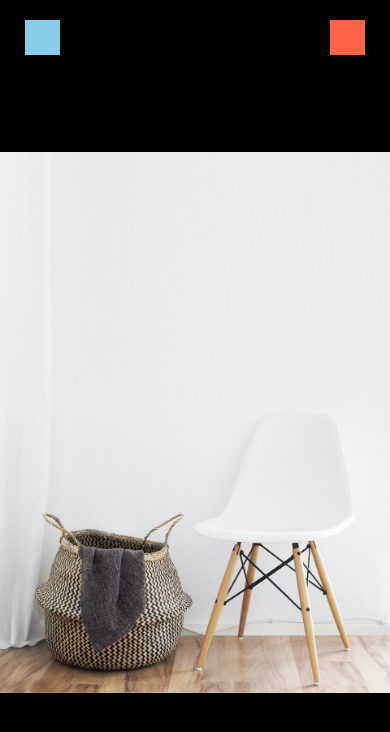
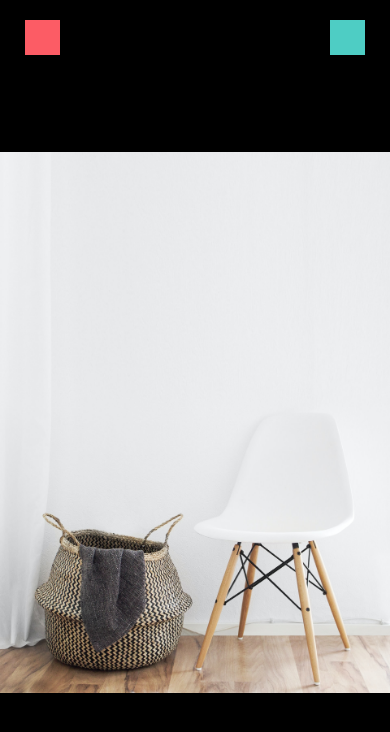
Before and after one commit to Max-256/OverIt, a React Native app: screen / in a window 390 px wide. Shown: the top 732 px of the page. Built offline with nearby package versions, Linux system fonts and the light colour scheme.

Commit message:
extract colors to a central place

```diff
--- /dev/null
+++ b/app/config/colors.js
@@ -0,0 +1,5 @@
+export default {
+  primary: "#fc5c65",
+  secondary: "#4ecdc4",
+  black: "#000",
+};
--- a/app/screens/ViewImageScreen.js
+++ b/app/screens/ViewImageScreen.js
@@ -1,5 +1,7 @@
 import React from "react";
 import { View, Text, Image, StyleSheet } from "react-native";
+
+import colors from "../config/colors";
 
 function ViewImageScreen(props) {
   return (
@@ -14,13 +16,13 @@ function ViewImageScreen(props) {
 
 const styles = StyleSheet.create({
   container: {
-    backgroundColor: "black",
+    backgroundColor: colors.black,
     flex: 1,
   },
   closeIcon: {
     width: 35,
     height: 35,
-    backgroundColor: "skyblue",
+    backgroundColor: colors.primary,
     position: "absolute",
     top: 20,
     left: 25,
@@ -28,7 +30,7 @@ const styles = StyleSheet.create({
   DeleteIcon: {
     width: 35,
     height: 35,
-    backgroundColor: "tomato",
+    backgroundColor: colors.secondary,
     position: "absolute",
     top: 20,
     right: 25,
```
